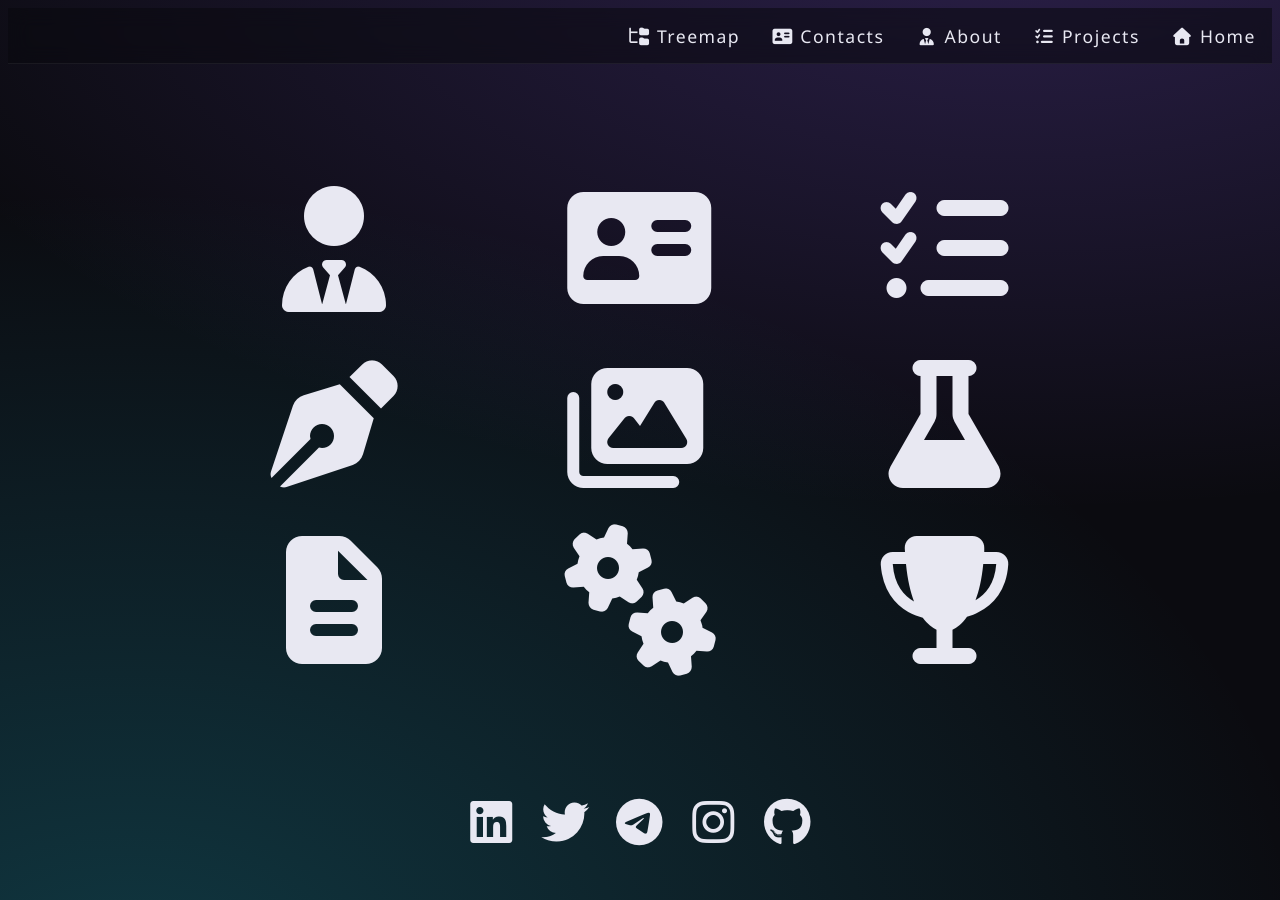
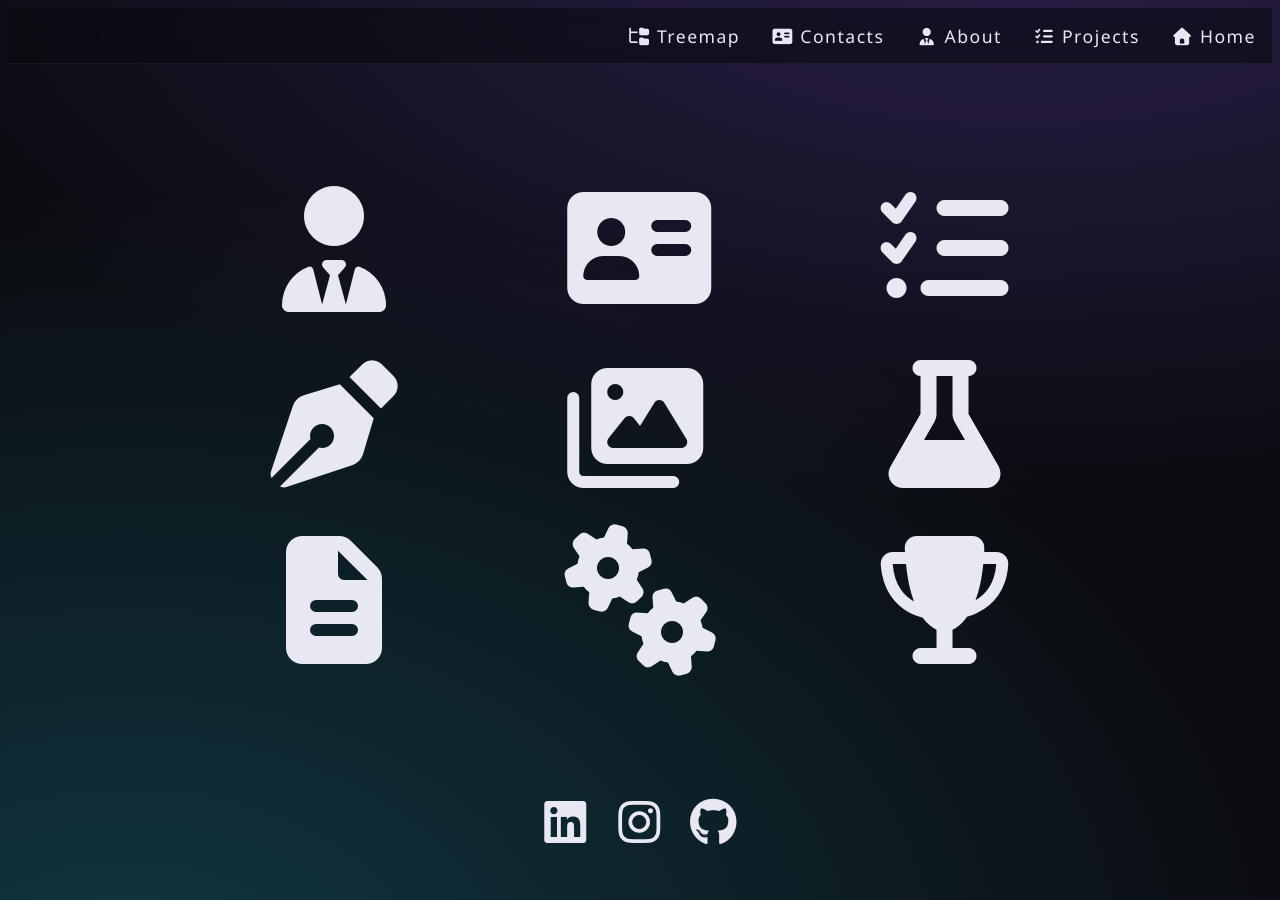
Before and after one commit to amalbenny/amalbenny.github.io, a Jekyll site: the page built from index.markdown, in a window 1280 px wide. Built offline with Jekyll 4.4.1, drawn with Linux system fonts in a browser that asks for light colours.

Commit message:
Update footer to remove social media links
Removed Twitter and Telegram links from footer.

```diff
--- a/_includes/footer.html
+++ b/_includes/footer.html
@@ -2,8 +2,6 @@
 <footer class="content-wrapper">
   <section class="center fa-3x e8e8f2">
     <a href="http://linkedin.com/in/amal-benny"><i class="fa-brands fa-linkedin"></i></a>
-    <a href="http://x.com/amalb1883"><i class="fa-twitter fa-brands"></i></a>
-    <a href="http://telegram.me/amalb1883"><i class="fa-brands fa-telegram"></i></a>
     <a href="http://instagram.com/amalb1883"><i class="fa-brands fa-instagram"></i></a>
     <a href="http://github.com/amalbenny"><i class="fa-brands fa-github"></i></a>
   </section>
```
